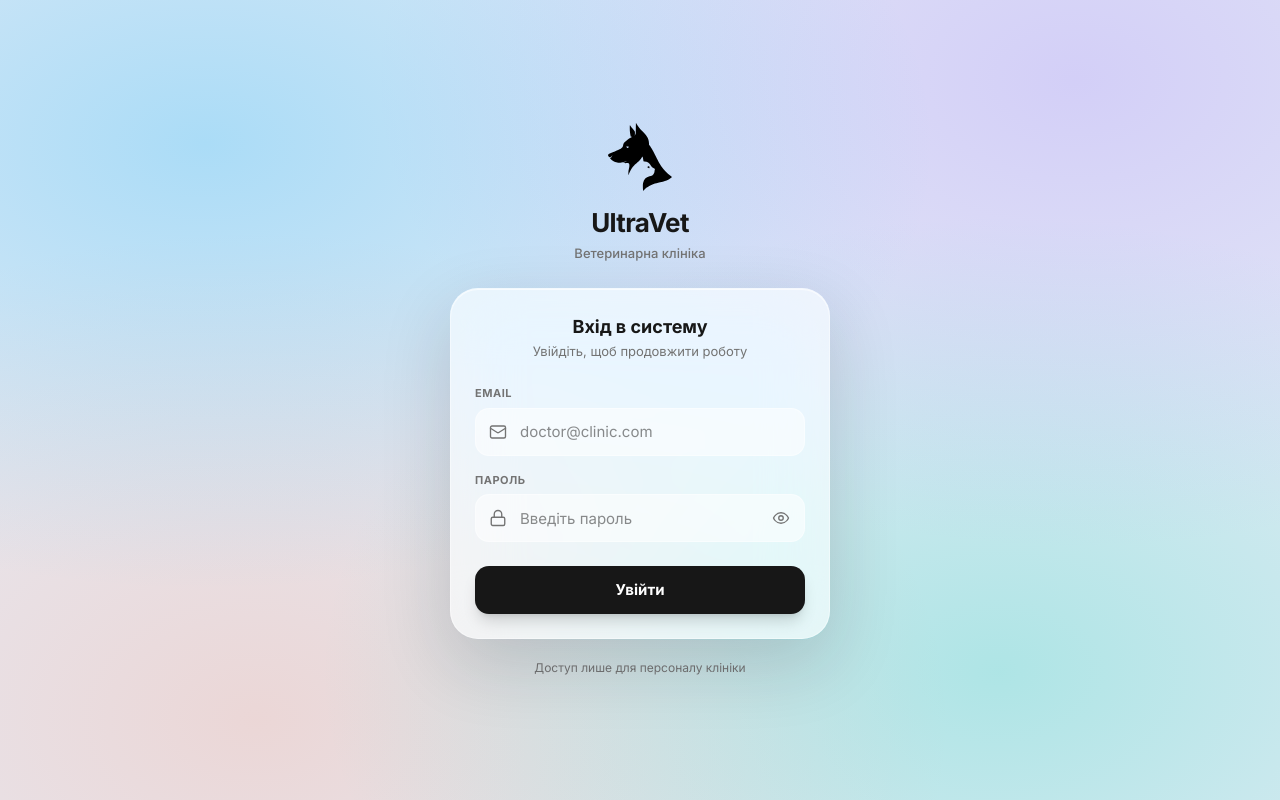
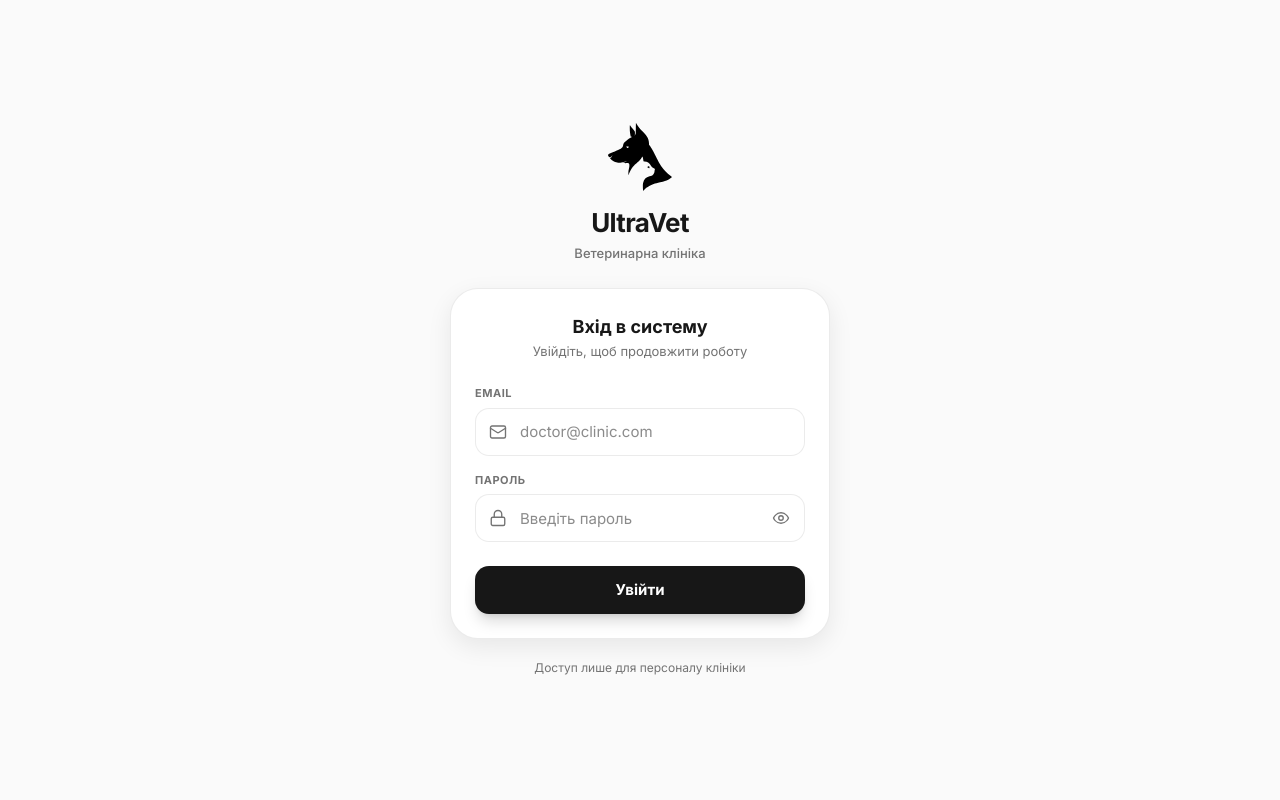
Before and after one commit to Kl1menko/ultravetcalendar, a Next.js app: page /login in a window 1280 px wide. Built offline with nearby package versions, Linux system fonts and the light colour scheme; no server answers.

Commit message:
fix blur

```diff
--- a/src/app/(app)/calendar/page.tsx
+++ b/src/app/(app)/calendar/page.tsx
@@ -89,7 +89,7 @@ export default function CalendarPage() {
   return (
     <div className="calendar-page flex w-full max-w-full flex-none flex-col overflow-hidden md:rounded-[28px] md:p-5 md:glass">
       {/* ─── CALENDAR HEADER ─── */}
-      <header className="sticky top-0 z-10 flex shrink-0 items-center justify-between gap-2 border-b border-white/35 bg-white/45 px-4 pb-3 pt-2 shadow-[0_10px_30px_rgba(17,24,39,0.04)] backdrop-blur-2xl backdrop-saturate-150 md:static md:border-b-0 md:bg-transparent md:px-0 md:pb-5 md:pt-0 md:shadow-none md:backdrop-blur-none md:backdrop-saturate-100">
+      <header className="sticky top-0 z-10 flex shrink-0 items-center justify-between gap-2 border-b border-[var(--line)] bg-white px-4 pb-3 pt-2 shadow-[0_1px_2px_rgba(0,0,0,0.03)] md:static md:border-b-0 md:bg-transparent md:px-0 md:pb-5 md:pt-0 md:shadow-none">
         <h2 className="text-[16px] font-bold tracking-tight text-[var(--ink)] md:text-2xl">
           {currentMonth}
         </h2>
@@ -197,7 +197,7 @@ export default function CalendarPage() {
       </div>
 
       {/* ─── FULLCALENDAR ─── */}
-      <div className="flex min-h-0 flex-1 flex-col overflow-hidden px-3 pb-2 md:px-0 md:pb-0 md:rounded-3xl md:border md:border-[var(--lg-border)] md:bg-white/30">
+      <div className="flex min-h-0 flex-1 flex-col overflow-hidden px-3 pb-2 md:px-0 md:pb-0 md:rounded-3xl md:border md:border-[var(--lg-border)] md:bg-white">
         <CalendarView
           appointments={appointments}
           doctorFilter={doctorFilter}
--- a/src/app/globals.css
+++ b/src/app/globals.css
@@ -51,11 +51,9 @@
 :root {
   --background: oklch(1 0 0);
   --foreground: oklch(0.145 0 0);
-  /* Скляні поверхні: card/popover напівпрозорі, blur додається у base-шарі
-     нижче (по data-slot), щоб усі shadcn-примітиви стали скляними разом. */
-  --card: oklch(1 0 0 / 0.62);
+  --card: oklch(1 0 0);
   --card-foreground: oklch(0.145 0 0);
-  --popover: oklch(1 0 0 / 0.74);
+  --popover: oklch(1 0 0);
   --popover-foreground: oklch(0.145 0 0);
   --primary: oklch(0.205 0 0);
   --primary-foreground: oklch(0.985 0 0);
@@ -141,79 +139,67 @@
     -webkit-text-size-adjust: 100%;
     text-size-adjust: 100%;
     touch-action: manipulation;
-    /* Liquid Glass: м'який кольоровий mesh-фон. Скляні панелі поверх нього
-       підхоплюють відтінки → ефект «рідкого скла» стає видимим. Тримаємо
-       пастельно й тихо, щоб не заважати робочому інтерфейсу. */
     background-color: var(--lg-bg-base);
-    background-image: var(--lg-bg-mesh);
+    background-image: none;
     background-attachment: fixed;
     background-repeat: no-repeat;
     background-size: cover;
   }
 
-  /* Скляний blur для всіх shadcn-примітивів — card, popover, dialog, sheet,
-     select. Колір/прозорість беруться з токенів --card/--popover вище. */
   [data-slot="card"],
   [data-slot="dialog-content"],
   [data-slot="sheet-content"],
   [data-slot="select-content"],
   [data-slot="popover-content"] {
-    -webkit-backdrop-filter: var(--lg-blur);
-    backdrop-filter: var(--lg-blur);
+    -webkit-backdrop-filter: none;
+    backdrop-filter: none;
   }
   [data-slot="dialog-content"],
   [data-slot="sheet-content"] {
-    -webkit-backdrop-filter: var(--lg-blur-strong);
-    backdrop-filter: var(--lg-blur-strong);
+    -webkit-backdrop-filter: none;
+    backdrop-filter: none;
   }
 }
 
-/* ─── LIQUID GLASS UTILITIES ────────────────────────────────────────────
-   Рецепт скла з Figma (Apple Liquid Glass): напівпрозорий світлий фон,
-   backdrop-blur + saturate, біла підсвічена рамка, м'яка тінь і верхній
-   внутрішній блік. .glass — стандартна панель, .glass-strong — щільніша
-   (для модалок/шторок), .glass-hover — інтерактивний підйом. */
+/* Clean light surfaces: white panels, #fafafa page background, black actions. */
 @layer components {
   .glass {
     background: var(--lg-fill);
-    -webkit-backdrop-filter: var(--lg-blur);
-    backdrop-filter: var(--lg-blur);
+    -webkit-backdrop-filter: none;
+    backdrop-filter: none;
     border: 1px solid var(--lg-border);
     box-shadow: var(--lg-shadow), var(--lg-inset);
   }
   .glass-strong {
     background: var(--lg-fill-strong);
-    -webkit-backdrop-filter: var(--lg-blur-strong);
-    backdrop-filter: var(--lg-blur-strong);
+    -webkit-backdrop-filter: none;
+    backdrop-filter: none;
     border: 1px solid var(--lg-border);
     box-shadow: var(--lg-shadow-strong), var(--lg-inset);
   }
-  /* Компактне скло для дрібних контролів (чипи, кнопки в overflow-x рядах):
-     та сама поверхня, але ЩІЛЬНА тінь — велика м'яка тінь .glass обрізається
-     краями скрол-контейнера й виглядає «зламаною». */
   .glass-chip {
     background: var(--lg-fill);
-    -webkit-backdrop-filter: var(--lg-blur);
-    backdrop-filter: var(--lg-blur);
+    -webkit-backdrop-filter: none;
+    backdrop-filter: none;
     border: 1px solid var(--lg-border);
-    box-shadow: 0 1px 2px rgba(17, 24, 39, 0.08), var(--lg-inset);
+    box-shadow: 0 1px 2px rgba(0, 0, 0, 0.04), var(--lg-inset);
   }
   .glass-hover {
     transition: transform 0.18s ease, box-shadow 0.18s ease, border-color 0.18s ease, background 0.18s ease;
   }
   .search-field {
-    background: rgba(244, 244, 242, 0.72);
-    border: 1px solid rgba(255, 255, 255, 0.78);
-    box-shadow: inset 0 1px 0 rgba(255, 255, 255, 0.62), 0 1px 2px rgba(17, 24, 39, 0.04);
-    -webkit-backdrop-filter: blur(16px) saturate(1.25);
-    backdrop-filter: blur(16px) saturate(1.25);
+    background: #ffffff;
+    border: 1px solid var(--lg-border);
+    box-shadow: inset 0 1px 0 rgba(255, 255, 255, 0.9), 0 1px 2px rgba(0, 0, 0, 0.03);
+    -webkit-backdrop-filter: none;
+    backdrop-filter: none;
   }
   .search-field::placeholder {
     color: rgba(82, 82, 82, 0.78);
   }
   .search-field:focus,
   .search-field:focus-visible {
-    background: rgba(250, 250, 250, 0.86);
+    background: #ffffff;
     border-color: var(--lg-border-strong);
     box-shadow: inset 0 1px 0 rgba(255, 255, 255, 0.75), 0 0 0 3px rgba(13, 13, 13, 0.06);
   }
@@ -250,6 +236,21 @@
     height: 100vh;
     height: calc(var(--app-vh) - var(--app-safe-top));
   }
+  .mobile-tab-nav {
+    position: fixed;
+    right: 0;
+    bottom: 0;
+    left: 0;
+    z-index: 30;
+    display: grid;
+    height: var(--bottom-nav-total);
+    padding-bottom: var(--bottom-nav-safe);
+    border-top: 1px solid var(--lg-border);
+    background: #ffffff;
+    -webkit-backdrop-filter: none;
+    backdrop-filter: none;
+    transform: translateZ(0);
+  }
   .calendar-page {
     height: calc(var(--app-vh) - var(--app-safe-top) - var(--bottom-nav-total));
     min-height: 0;
@@ -270,12 +271,10 @@
 
 /* ─── ULTRAVET / min.studio TOKENS ─────────────────────────────────── */
 :root {
-  /* Палітра UltraVet: теплий сіро-білий фон, glass-панелі, майже-чорний текст,
-     чорний як головна дія. Колір лишається тільки для статусів. */
-  --uv-bg:            #f4f4f2;
+  --uv-bg:            #fafafa;
   --uv-bg-soft:       #fafafa;
-  --uv-panel:         rgba(255, 255, 255, 0.72);
-  --uv-panel-strong:  rgba(255, 255, 255, 0.9);
+  --uv-panel:         #ffffff;
+  --uv-panel-strong:  #ffffff;
 
   --uv-black:         #0d0d0d;
   --uv-ink:           #171717;
@@ -286,42 +285,32 @@
   --uv-gray-200:      #e5e5e5;
   --uv-gray-100:      #f1f1ef;
 
-  --uv-border:         rgba(23, 23, 23, 0.08);
-  --uv-border-strong:  rgba(23, 23, 23, 0.14);
+  --uv-border:         rgba(0, 0, 0, 0.08);
+  --uv-border-strong:  rgba(0, 0, 0, 0.14);
 
-  --uv-glass:         rgba(255, 255, 255, 0.62);
-  --uv-glass-border:  rgba(255, 255, 255, 0.72);
+  --uv-glass:         #ffffff;
+  --uv-glass-border:  rgba(0, 0, 0, 0.08);
 
-  --uv-shadow:        0 24px 80px rgba(0, 0, 0, 0.06);
-  --uv-shadow-soft:   0 8px 30px rgba(0, 0, 0, 0.045);
+  --uv-shadow:        0 10px 30px rgba(0, 0, 0, 0.05);
+  --uv-shadow-soft:   0 2px 10px rgba(0, 0, 0, 0.04);
 
   --uv-radius-sm: 12px;
   --uv-radius-md: 18px;
   --uv-radius-lg: 24px;
   --uv-radius-xl: 32px;
 
-  /* ─── Liquid Glass tokens ────────────────────────────────────────────
-     Єдине джерело правди для скляного вигляду всього застосунку. */
-  --lg-bg-base: #e6ecf6;
-  --lg-bg-mesh:
-    radial-gradient(at 16% 18%, rgba(56, 189, 248, 0.34), transparent 48%),
-    radial-gradient(at 84% 10%, rgba(167, 139, 250, 0.30), transparent 46%),
-    radial-gradient(at 78% 84%, rgba(45, 212, 191, 0.30), transparent 48%),
-    radial-gradient(at 20% 90%, rgba(251, 146, 113, 0.24), transparent 48%);
-
-  /* Менш «біла», прозоріша заливка → крізь неї читається кольоровий фон,
-     тож скло помітне. Видимість дає КОНТРАСТ із фоном + blur, а не білизна. */
-  --lg-fill:         rgba(255, 255, 255, 0.46);
-  --lg-fill-strong:  rgba(255, 255, 255, 0.64);
-  --lg-fill-soft:    rgba(255, 255, 255, 0.30);
-  /* Рамки — м'якші, майже-волосяні, щоб не виглядали різко. */
-  --lg-border:        rgba(255, 255, 255, 0.40);
-  --lg-border-strong: rgba(255, 255, 255, 0.65);
-  --lg-blur:         blur(20px) saturate(1.7);
-  --lg-blur-strong:  blur(32px) saturate(1.8);
-  --lg-inset:        inset 0 1px 0 rgba(255, 255, 255, 0.65);
-  --lg-shadow:        0 4px 30px rgba(17, 24, 39, 0.08);
-  --lg-shadow-strong: 0 24px 70px rgba(17, 24, 39, 0.16);
+  --lg-bg-base: #fafafa;
+  --lg-bg-mesh: none;
+  --lg-fill:         #ffffff;
+  --lg-fill-strong:  #ffffff;
+  --lg-fill-soft:    #fafafa;
+  --lg-border:        rgba(0, 0, 0, 0.08);
+  --lg-border-strong: rgba(0, 0, 0, 0.14);
+  --lg-blur:         none;
+  --lg-blur-strong:  none;
+  --lg-inset:        inset 0 1px 0 rgba(255, 255, 255, 0.9);
+  --lg-shadow:        0 1px 3px rgba(0, 0, 0, 0.05);
+  --lg-shadow-strong: 0 8px 24px rgba(0, 0, 0, 0.08);
 
   /* ─── Legacy-bridge ──────────────────────────────────────────────────
      Решта коду масово використовує --teal/--ink/--line/--paper. Замість
@@ -334,9 +323,6 @@
   --ink:        var(--uv-ink);
   --ink-2:      var(--uv-gray-700);
   --muted-col:  var(--uv-gray-500);
-  /* --line — внутрішні роздільники (рядки, списки, межі заголовків): тонка
-     темна лінія, як у Figma (rgba(0,0,0,0.08)). Краї панелей дає сам .glass
-     світлою рамкою (--lg-border). */
   --line:       var(--uv-border);
   --paper:      var(--uv-bg);
   --panel:      var(--lg-fill);
@@ -400,6 +386,10 @@
     height: calc(var(--app-vh) - 96px);
   }
 
+  .mobile-tab-nav {
+    display: none;
+  }
+
   .sheet-viewport {
     height: auto;
     max-height: min(86vh, calc(var(--app-vh) - 48px));
@@ -409,18 +399,17 @@
     border: 1px solid var(--lg-border);
     background: var(--lg-fill);
     box-shadow: var(--lg-shadow), var(--lg-inset);
-    -webkit-backdrop-filter: var(--lg-blur);
-    backdrop-filter: var(--lg-blur);
+    -webkit-backdrop-filter: none;
+    backdrop-filter: none;
   }
 
   .desktop-page-header {
     border: 1px solid var(--lg-border);
     border-radius: var(--uv-radius-lg);
-    background:
-      linear-gradient(135deg, rgba(255, 255, 255, 0.72), rgba(255, 255, 255, 0.42));
+    background: #ffffff;
     box-shadow: var(--lg-shadow), var(--lg-inset);
-    -webkit-backdrop-filter: var(--lg-blur);
-    backdrop-filter: var(--lg-blur);
+    -webkit-backdrop-filter: none;
+    backdrop-filter: none;
   }
 
   .desktop-card-hover {
@@ -462,11 +451,19 @@
 @media (display-mode: standalone) {
   :root {
     --app-safe-top: max(env(safe-area-inset-top), 12px);
-    --bottom-nav-safe: max(env(safe-area-inset-bottom), 4px);
+    --bottom-nav-safe: max(env(safe-area-inset-bottom), 0px);
   }
 
   body {
     overscroll-behavior: none;
+  }
+}
+
+@supports (height: 100dvh) {
+  @media (display-mode: standalone) {
+    :root {
+      --app-vh: 100dvh;
+    }
   }
 }
 
--- a/src/app/layout.tsx
+++ b/src/app/layout.tsx
@@ -27,7 +27,7 @@ export const viewport: Viewport = {
   initialScale: 1,
   maximumScale: 1,
   viewportFit: "cover",
-  themeColor: "#0d0d0d",
+  themeColor: "#fafafa",
 }
 
 export default function RootLayout({
--- a/src/components/AppShell.tsx
+++ b/src/components/AppShell.tsx
@@ -183,9 +183,8 @@ export default function AppShell({ user, children, alertsBadge = 0, onNewAppoint
 
       {/* ─── MOBILE BOTTOM NAV ───────────────────────────── */}
       <nav
-        className="fixed bottom-0 left-0 right-0 z-30 grid border-t border-[var(--lg-border)] bg-white/55 backdrop-blur-2xl backdrop-saturate-150 [transform:translateZ(0)] md:hidden"
+        className="mobile-tab-nav"
         style={{
-          paddingBottom: "var(--bottom-nav-safe)",
           gridTemplateColumns: `repeat(${navItems.length}, 1fr)`,
         }}
       >
--- a/src/components/SplashScreen.tsx
+++ b/src/components/SplashScreen.tsx
@@ -13,9 +13,6 @@ export default function SplashScreen({
 }: Props) {
   return (
     <div className="app-shell relative flex items-center justify-center overflow-hidden px-6">
-      <div className="absolute inset-0 bg-[var(--lg-bg-mesh)] bg-cover bg-center" />
-      <div className="absolute inset-0 bg-white/20" />
-
       <div className="relative flex w-full max-w-[280px] flex-col items-center text-center">
         <div className="grid h-24 w-24 place-items-center">
           <Image
@@ -36,7 +33,7 @@ export default function SplashScreen({
           {label}
         </p>
 
-        <div className="mt-7 h-1.5 w-full overflow-hidden rounded-full bg-white/45 shadow-inner">
+        <div className="mt-7 h-1.5 w-full overflow-hidden rounded-full border border-[var(--line)] bg-white">
           <span className="block h-full w-1/2 rounded-full bg-[var(--teal)] animate-splash-progress" />
         </div>
 
--- a/src/components/ui/dialog.tsx
+++ b/src/components/ui/dialog.tsx
@@ -31,7 +31,7 @@ function DialogOverlay({
     <DialogPrimitive.Backdrop
       data-slot="dialog-overlay"
       className={cn(
-        "fixed inset-0 isolate z-50 bg-black/10 duration-100 supports-backdrop-filter:backdrop-blur-xs data-open:animate-in data-open:fade-in-0 data-closed:animate-out data-closed:fade-out-0",
+        "fixed inset-0 isolate z-50 bg-black/5 duration-100 data-open:animate-in data-open:fade-in-0 data-closed:animate-out data-closed:fade-out-0",
         className
       )}
       {...props}
```
Also changed, not shown: src/components/ui/sheet.tsx (+2 -2 lines).
